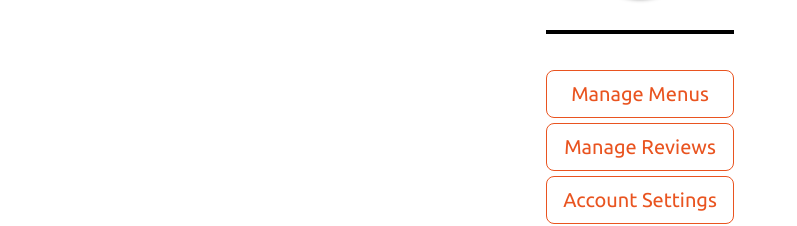
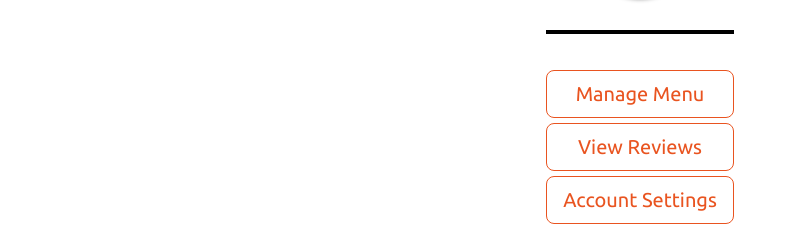
Before and after one commit to agiledev-students-spring2023/final-project-willeats, a React (Create React App) app in the folder front-end/: page /ownerprofile in a window 1280 px wide. Shown: the part 443-669 px from the top of the page, without its empty margins (0-797 px from the left). Built offline with nearby package versions, Linux system fonts and the light colour scheme; no server answers.

Commit message:
Changed wordings around

```diff
--- a/front-end/src/components/OwnerProfile/OwnerProfile.js
+++ b/front-end/src/components/OwnerProfile/OwnerProfile.js
@@ -60,8 +60,8 @@ function OwnerProfile() {
             </div>
         </div>
         <div className="main-buttons">
-          <button className="btn btn-lg btn-outline-primary" onClick={navigateMenu}>Manage Menus</button>
-          <button className="btn btn-lg btn-outline-primary" onClick={navigateReview}>Manage Reviews</button>
+          <button className="btn btn-lg btn-outline-primary" onClick={navigateMenu}>Manage Menu</button>
+          <button className="btn btn-lg btn-outline-primary" onClick={navigateReview}>View Reviews</button>
           <button className="btn btn-lg btn-outline-primary" onClick={navigateProfile}>Account Settings</button>
         </div>
         <button className="btn btn-link" onClick={navigateHome}>Logout</button>
```
